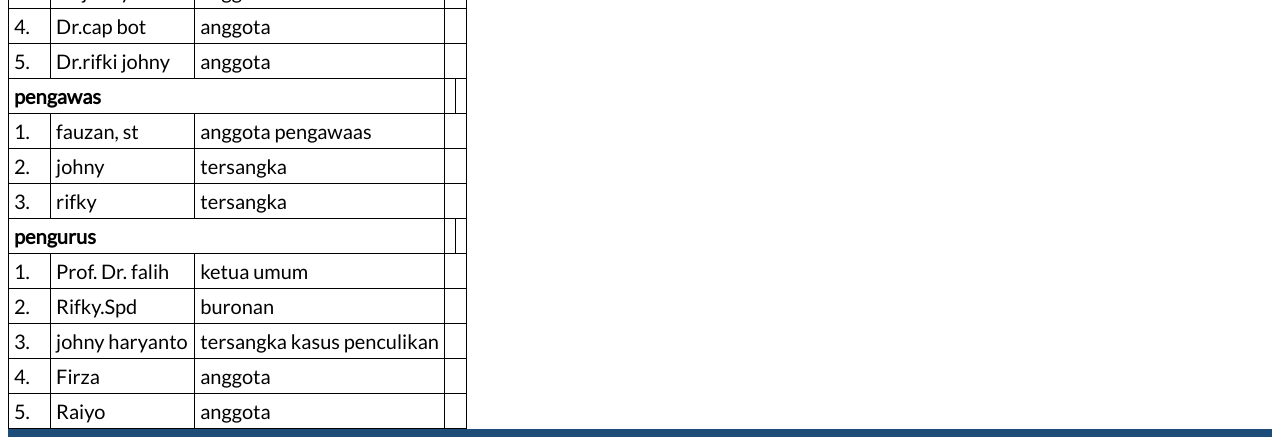
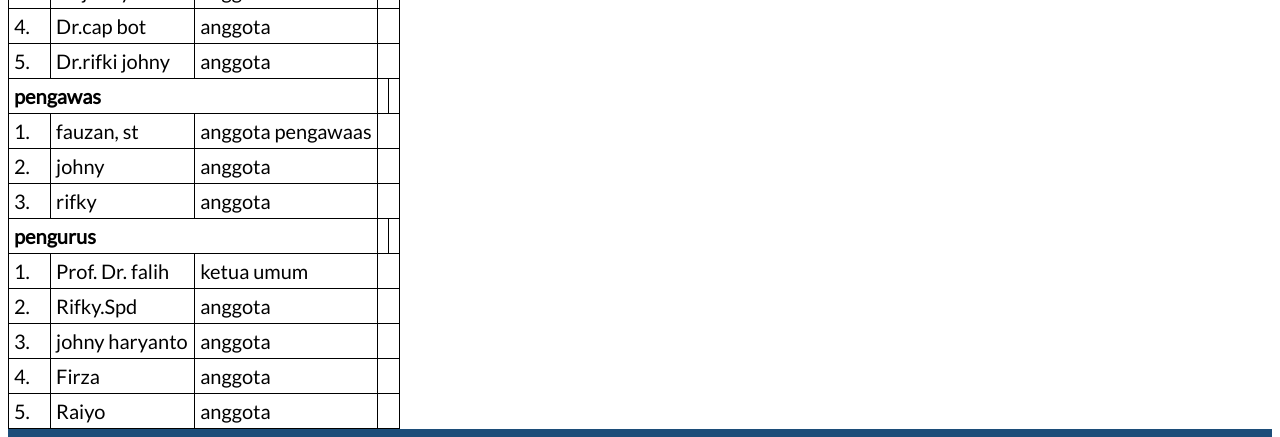
Before and after one commit to falihdhiya/masjid-al-qalam, a plain HTML site: page pengurus.html in a window 1280 px wide. Shown: the part 1054-1491 px from the top of the page. Drawn offline with Linux system fonts and the light colour scheme.

Commit message:
Update pengurus.html

```diff
--- a/pengurus.html
+++ b/pengurus.html
@@ -127,12 +127,12 @@
       <tr>
         <td>2.</td>
         <td>johny</td>
-        <td>tersangka</td>
+        <td>anggota</td>
       </tr>
       <tr>
         <td>3.</td>
         <td>rifky</td>
-        <td>tersangka</td>
+        <td>anggota</td>
       </tr>
         </tr>
       </tbody>
@@ -152,12 +152,12 @@
         <tr>
           <td>2.</td>
           <td>Rifky.Spd</td>
-          <td>buronan</td>
+          <td>anggota</td>
         </tr>
         <tr>
           <td>3.</td>
           <td>johny haryanto</td>
-          <td>tersangka kasus penculikan</td>
+          <td>anggota</td>
         </tr>
         <tr>
           <td>4.</td>
```
